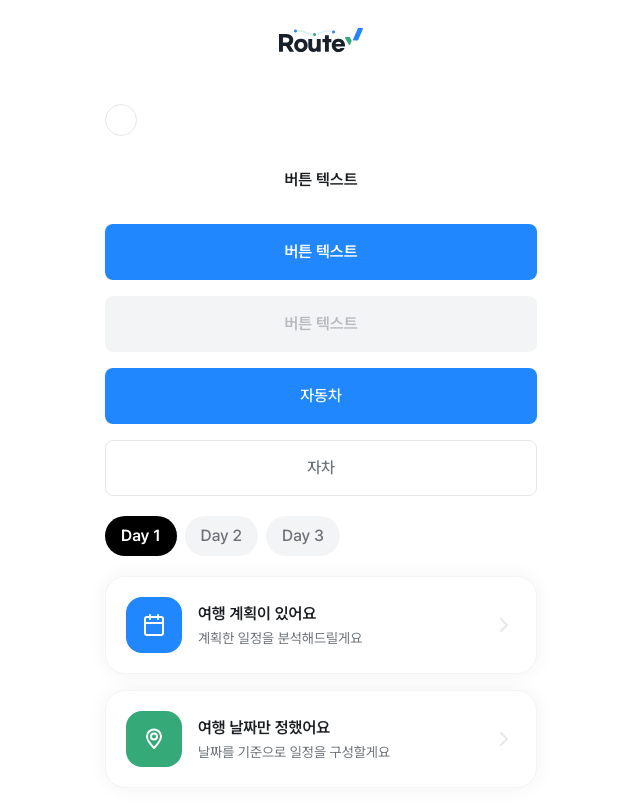
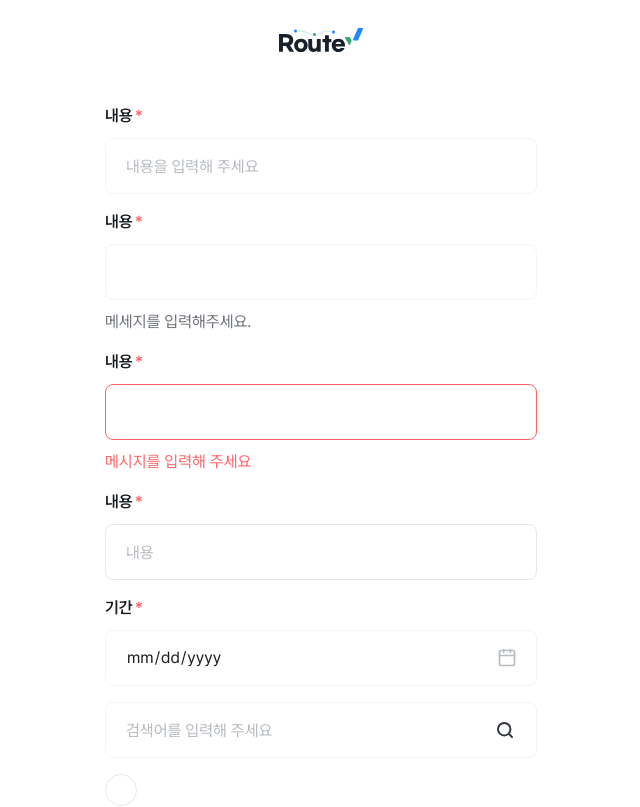
Before and after one commit to goodaseul/route-check, a Next.js app in the folder front/: page /common in a window 1280 px wide. Shown: the top 807 px of the page, without its empty margins (319-959 px from the left). Built offline with nearby package versions, Linux system fonts and the light colour scheme; no server answers.

Commit message:
style: 공통 Input & SearchBox & Date 컴포넌트

```diff
--- a/front/src/app/common/page.tsx
+++ b/front/src/app/common/page.tsx
@@ -2,7 +2,10 @@
 
 import Button from "@/components/common/buttons/Button";
 import Checkbox from "@/components/common/checkbox/Checkbox";
+import DateInput from "@/components/common/date-input/DateInput";
+import Input from "@/components/common/input/Input";
 import RadioCard from "@/components/common/radio-card/RadioCard";
+import SearchBox from "@/components/common/search-box/SearchBox";
 import SelectionCard from "@/components/common/selection-card/SelectionCard";
 import SelectionCardDesc from "@/components/common/selection-card/SelectionCardDesc";
 import Tab from "@/components/common/tab/Tab";
@@ -11,9 +14,15 @@ import NaverLogin from "@/components/features/login/NaverLogin";
 import { useState } from "react";
 
 export default function Common() {
-  // checkbox start
+  // Input start
+  const [value, setValue] = useState<string>("");
+  const [date, setDate] = useState("");
+  const [searchKeyword, setSearchKeyword] = useState("");
+  // Input end
+
+  // Checkbox start
   const [checked, setChecked] = useState(false);
-  // checkbox end
+  // Checkbox end
 
   // Button start
   const [clicked, setClicked] = useState(false);
@@ -43,13 +52,41 @@ export default function Common() {
   return (
     <div className="">
       <div className="flex flex-col gap-4 p-6">
+        {/* Input start */}
+        <Input label="내용" required placeholder="내용을 입력해 주세요" />
+
+        <Input
+          label="내용"
+          required
+          value={value}
+          helperMessage="메세지를 입력해주세요."
+          onChange={(e) => setValue(e.target.value)}
+          onClear={() => setValue("")}
+        />
+        <Input
+          label="내용"
+          required
+          value={value}
+          onChange={(e) => setValue(e.target.value)}
+          errorMessage="메시지를 입력해 주세요"
+        />
+        <Input label="내용" required disabled placeholder="내용" />
+        {/* Date */}
+        <DateInput label="기간" required value={date} onChange={setDate} />
+        {/* Input end */}
+        {/* SearchBox start */}
+        <SearchBox
+          value={searchKeyword}
+          onChange={setSearchKeyword}
+          onSearch={(keyword) => console.log("검색:", keyword)}
+        />
+        {/* SearchBox end */}
         {/* Checkbox start */}
         <Checkbox
           checked={checked}
           onChange={(e) => setChecked(e.target.checked)}
         />
         {/* Checkbox end */}
-
         {/* Button start */}
         <Button onClick={handleClick}>버튼 텍스트</Button>
         <Button buttonBg="blue" onClick={handleClick}>
@@ -58,9 +95,7 @@ export default function Common() {
         <Button buttonBg="blue" onClick={handleClick} disabled>
           버튼 텍스트
         </Button>
-
         {/* Button end */}
-
         {/* RadioCard start */}
         <RadioCard
           name="transport"
@@ -79,16 +114,13 @@ export default function Common() {
           자차
         </RadioCard>
         {/* RadioCard end */}
-
         {/* Tab start */}
-
         <Tab
           items={dayTabItmes}
           value={selectedDay}
           onChange={setSelectedDay}
         />
         {/* Tab end */}
-
         {/* SelectionCard start */}
         <SelectionCard type="plan">
           <SelectionCardDesc
@@ -96,14 +128,12 @@ export default function Common() {
             desc="계획한 일정을 분석해드릴게요"
           />
         </SelectionCard>
-
         <SelectionCard type="date">
           <SelectionCardDesc
             title="여행 날짜만 정했어요"
             desc="날짜를 기준으로 일정을 구성할게요"
           />
         </SelectionCard>
-
         {/* SelectionCard end */}
       </div>
 
--- /dev/null
+++ b/front/src/components/common/date-input/DateInput.tsx
@@ -0,0 +1,62 @@
+"use client";
+
+import { useRef, type ChangeEvent } from "react";
+import { Calendar } from "lucide-react";
+import Input, { type InputProps } from "@/components/common/input/Input";
+
+type DateInputProps = Omit<
+  InputProps,
+  "type" | "value" | "onChange" | "rightIcon" | "rightAction"
+> & {
+  value: string;
+  onChange: (value: string) => void;
+};
+
+export default function DateInput({
+  value,
+  onChange,
+  disabled,
+  className = "",
+  ...props
+}: DateInputProps) {
+  const inputRef = useRef<HTMLInputElement>(null);
+
+  const handleChange = (event: ChangeEvent<HTMLInputElement>) => {
+    onChange(event.target.value);
+  };
+
+  const handleOpenCalendar = () => {
+    if (disabled) return;
+
+    const input = inputRef.current;
+    if (!input) return;
+
+    const showPicker = (
+      input as HTMLInputElement & { showPicker?: () => void }
+    ).showPicker;
+
+    if (showPicker) {
+      showPicker.call(input);
+      return;
+    }
+
+    input.focus();
+  };
+
+  return (
+    <Input
+      {...props}
+      ref={inputRef}
+      type="date"
+      value={value}
+      disabled={disabled}
+      onChange={handleChange}
+      rightAction={{
+        icon: <Calendar size={20} aria-hidden="true" />,
+        label: "달력 열기",
+        onClick: handleOpenCalendar,
+      }}
+      className={`[&::-webkit-calendar-picker-indicator]:opacity-0 ${className}`}
+    />
+  );
+}
--- /dev/null
+++ b/front/src/components/common/input/Input.tsx
@@ -0,0 +1,150 @@
+"use client";
+
+import {
+  forwardRef,
+  useId,
+  useState,
+  type InputHTMLAttributes,
+  type ReactNode,
+} from "react";
+import InputClearButton from "./InputClearButton";
+
+type InputAction = {
+  icon: ReactNode;
+  label: string;
+  onClick: () => void;
+};
+
+export type InputProps = Omit<InputHTMLAttributes<HTMLInputElement>, "size"> & {
+  label?: string;
+  required?: boolean;
+  errorMessage?: string;
+  helperMessage?: string;
+  rightIcon?: ReactNode;
+  rightAction?: InputAction;
+  onClear?: () => void;
+};
+
+const Input = forwardRef<HTMLInputElement, InputProps>(
+  (
+    {
+      id,
+      label,
+      required,
+      errorMessage,
+      helperMessage,
+      rightIcon,
+      rightAction,
+      onClear,
+      disabled,
+      value,
+      onFocus,
+      onBlur,
+      className = "",
+      ...props
+    },
+    ref,
+  ) => {
+    const generatedId = useId();
+    const inputId = id || generatedId;
+    const [isFocused, setIsFocused] = useState(false);
+
+    const isError = !!errorMessage;
+    const hasValue = value !== undefined && value !== "";
+    const showClearButton =
+      hasValue && !disabled && Boolean(onClear) && isFocused;
+
+    return (
+      <div className="flex flex-col gap-2.5 w-full">
+        {label && (
+          <label
+            htmlFor={inputId}
+            className="text-b-2 font-semibold text-semantic-800
+            flex items-center gap-0.5"
+          >
+            {label}
+            {required && <span className="text-red-400">*</span>}
+          </label>
+        )}
+
+        <div className="relative">
+          <input
+            ref={ref}
+            id={inputId}
+            disabled={disabled}
+            value={value}
+            onFocus={(e) => {
+              setIsFocused(true);
+              onFocus?.(e);
+            }}
+            onBlur={(e) => {
+              setIsFocused(false);
+              onBlur?.(e);
+            }}
+            className={`
+                w-full h-14 px-5 rounded-btn border text-b-1 text-semantic-800
+                placeholder:text-semantic-500 transition-colors placeholder:font-normal
+                focus:outline-none focus:ring-0 focus:border-semantic-400
+              ${
+                disabled
+                  ? "bg-semantic-100 border-semantic-400  text-semantic-400 cursor-not-allowed"
+                  : isError
+                    ? "border-red-400 bg-semantic-100"
+                    : "border-semantic-300 bg-semantic-100 focus:border-blue-500"
+              }
+              ${
+                showClearButton && rightAction
+                  ? "pr-24"
+                  : showClearButton || rightIcon || rightAction
+                    ? "pr-12"
+                    : ""
+              }
+              ${className}
+            `}
+            {...props}
+          />
+
+          {showClearButton && onClear && (
+            <InputClearButton
+              onClear={onClear}
+              positionClassName={rightAction ? "right-14" : "right-5"}
+            />
+          )}
+
+          {rightAction && (
+            <button
+              type="button"
+              aria-label={rightAction.label}
+              disabled={disabled}
+              onMouseDown={(event) => event.preventDefault()}
+              onClick={rightAction.onClick}
+              className="absolute right-5 top-1/2 -translate-y-1/2 text-semantic-500 disabled:cursor-not-allowed disabled:text-semantic-400"
+            >
+              {rightAction.icon}
+            </button>
+          )}
+
+          {!showClearButton && !rightAction && rightIcon && (
+            <div className="absolute right-3 top-1/2 -translate-y-1/2 text-semantic-400 pointer-events-none">
+              {rightIcon}
+            </div>
+          )}
+        </div>
+
+        {(errorMessage || helperMessage) && (
+          <p
+            className={`text-b-3 ${
+              isError ? "text-red-400" : "text-semantic-600"
+            }`}
+          >
+            {errorMessage || helperMessage}
+          </p>
+        )}
+      </div>
+    );
+  },
+);
+
+Input.displayName = "Input";
+
+export default Input;
--- /dev/null
+++ b/front/src/components/common/input/InputClearButton.tsx
@@ -0,0 +1,34 @@
+type InputClearButtonProps = {
+  onClear: () => void;
+  positionClassName?: string;
+};
+
+export default function InputClearButton({
+  onClear,
+  positionClassName = "right-5",
+}: InputClearButtonProps) {
+  return (
+    <button
+      type="button"
+      aria-label="입력 내용 지우기"
+      tabIndex={-1}
+      onMouseDown={(e) => e.preventDefault()}
+      onClick={onClear}
+      className={`
+        absolute top-1/2 -translate-y-1/2 ${positionClassName}
+        flex h-5 w-5 items-center justify-center rounded-full
+        bg-semantic-500 text-semantic-400
+      `}
+    >
+      <svg width="8" height="8" viewBox="0 0 8 8" fill="none" aria-hidden="true">
+        <path
+          d="M1 1L7 7M7 1L1 7"
+          stroke="white"
+          strokeWidth="2"
+          strokeLinecap="round"
+          strokeLinejoin="round"
+        />
+      </svg>
+    </button>
+  );
+}
--- /dev/null
+++ b/front/src/components/common/search-box/SearchBox.tsx
@@ -0,0 +1,65 @@
+"use client";
+
+import Image from "next/image";
+import type { FormEvent } from "react";
+import Input, { type InputProps } from "@/components/common/input/Input";
+
+type SearchBoxProps = Omit<
+  InputProps,
+  | "type"
+  | "value"
+  | "onChange"
+  | "onClear"
+  | "leftIcon"
+  | "rightIcon"
+  | "rightAction"
+> & {
+  value: string;
+  onChange: (value: string) => void;
+  onSearch?: (value: string) => void;
+};
+
+export default function SearchBox({
+  value,
+  onChange,
+  onSearch,
+  placeholder = "검색어를 입력해 주세요",
+  className = "",
+  ...props
+}: SearchBoxProps) {
+  const handleSubmit = (event: FormEvent<HTMLFormElement>) => {
+    event.preventDefault();
+    onSearch?.(value.trim());
+  };
+
+  const handleSearch = () => {
+    onSearch?.(value.trim());
+  };
+
+  return (
+    <form role="search" onSubmit={handleSubmit}>
+      <Input
+        {...props}
+        type="search"
+        value={value}
+        placeholder={placeholder}
+        onChange={(event) => onChange(event.target.value)}
+        onClear={() => onChange("")}
+        rightAction={{
+          icon: (
+            <Image
+              src="/images/icons/search.svg"
+              width={24}
+              height={24}
+              alt=""
+              aria-hidden="true"
+            />
+          ),
+          label: "검색",
+          onClick: handleSearch,
+        }}
+        className={`[&::-webkit-search-cancel-button]:appearance-none ${className}`}
+      />
+    </form>
+  );
+}
```
Also changed, not shown: front/public/images/icons/close-sm.svg (added), front/public/images/icons/search.svg (added).
